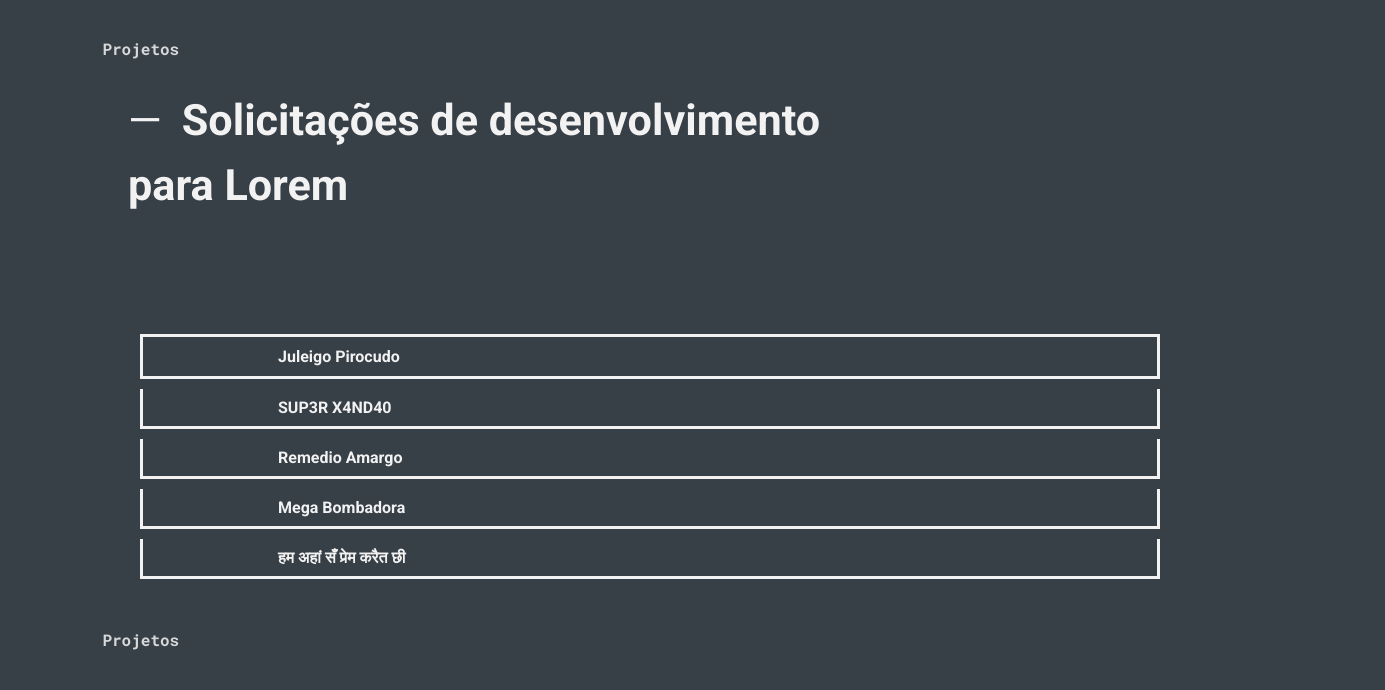
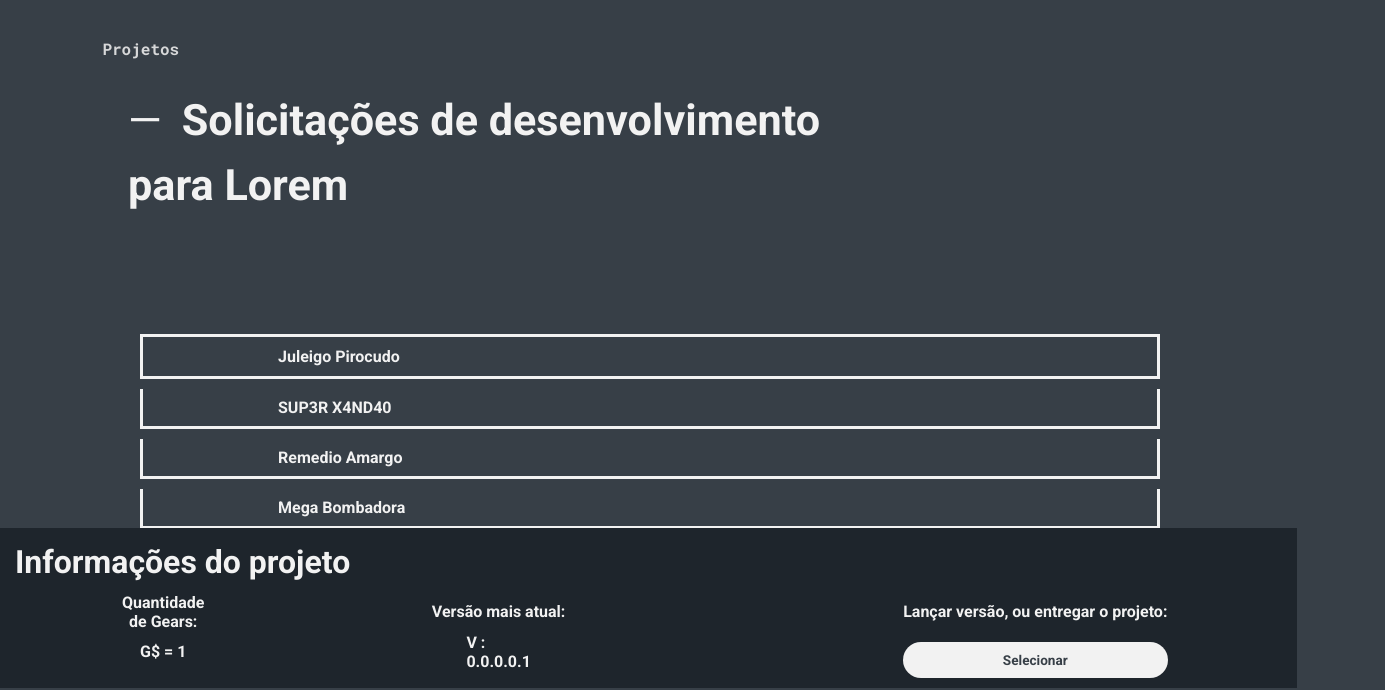
Before and after one commit to LimaBernardo212/Settings1, a plain HTML site: page projects.html in a window 1280 px wide. Shown: the part 112-802 px from the top of the page, 1385 px wide, since content can reach past the window. Drawn offline with Linux system fonts and the light colour scheme.

Commit message:
25.11.24

```diff
--- a/projects.html
+++ b/projects.html
@@ -125,3 +125,24 @@
                 </div>
             </section>
     </main>
+    <footer>
+        <h1 class="footer">Informações do projeto</h1>
+        <section class="footerns">
+           <table>
+                <thead>
+                    <tr>
+                        <th scope="col" class="ht">Quantidade de Gears:</th>
+                        <th scope="col" class="ht">Versão mais atual:</th>
+                        <th scope="col" class="ht">Lançar versão, ou entregar o projeto:</th>
+                    </tr>
+                </thead>
+                <tbody>
+                    <tr>
+                        <th scope="row" id="Geralds"> G$ = 1</th>
+                        <td id="version">V : 0.0.0.0.1</td>
+                        <td id="inform"> <a href="launcher.html" id="select">Selecionar</a></td>
+                    </tr>
+                </tbody>
+           </table>
+        </section>
+    </footer>
--- a/style/style.css
+++ b/style/style.css
@@ -8,6 +8,7 @@
     --cor05: #F2F2F2;
     --cor06: #1c202475;
     --cor07: black;
+    --cor08: #1e252c;
     --fontNormal: 'Roboto';
     --fontTitle: 'Roboto Mono';
     --fontH1: 'Roboto Condensed';
@@ -1149,3 +1150,45 @@ background-color: var(--cor04);
 .parceir:hover{
     border-color: var(--cor03);
 }
+footer{
+    background-color: var(--cor08);
+    position: sticky;
+    bottom: 0px;
+    color: var(--cor05);
+    font-weight: bold;
+    font-family: var(--fontNormal);
+    padding: 15px;
+}
+thead{
+    padding: 20px  10px;
+}
+.ht{
+    padding-left:105px ;
+    padding-right:105px  ;
+}
+#version{
+    padding-left: 155px;
+    padding-right: 155px;
+}
+#inform{
+    padding-left: 215px;
+    padding-right: 215px;
+    padding-top: 15px;
+}
+#select{
+    padding: 10px 100px;
+    text-decoration: none;
+    color: var(--cor01);
+    background-color: var(--cor05);
+    border-radius: 50px;
+    font-size: 0.85em;
+
+}
+#select:hover{
+    color: var(--cor01);
+    background-color: var(--cor03);
+    text-decoration: none;
+}
+.footer{
+    padding-bottom: 10px;
+}
```
Also changed, not shown: launcher.html (added, +24 -0 lines).
